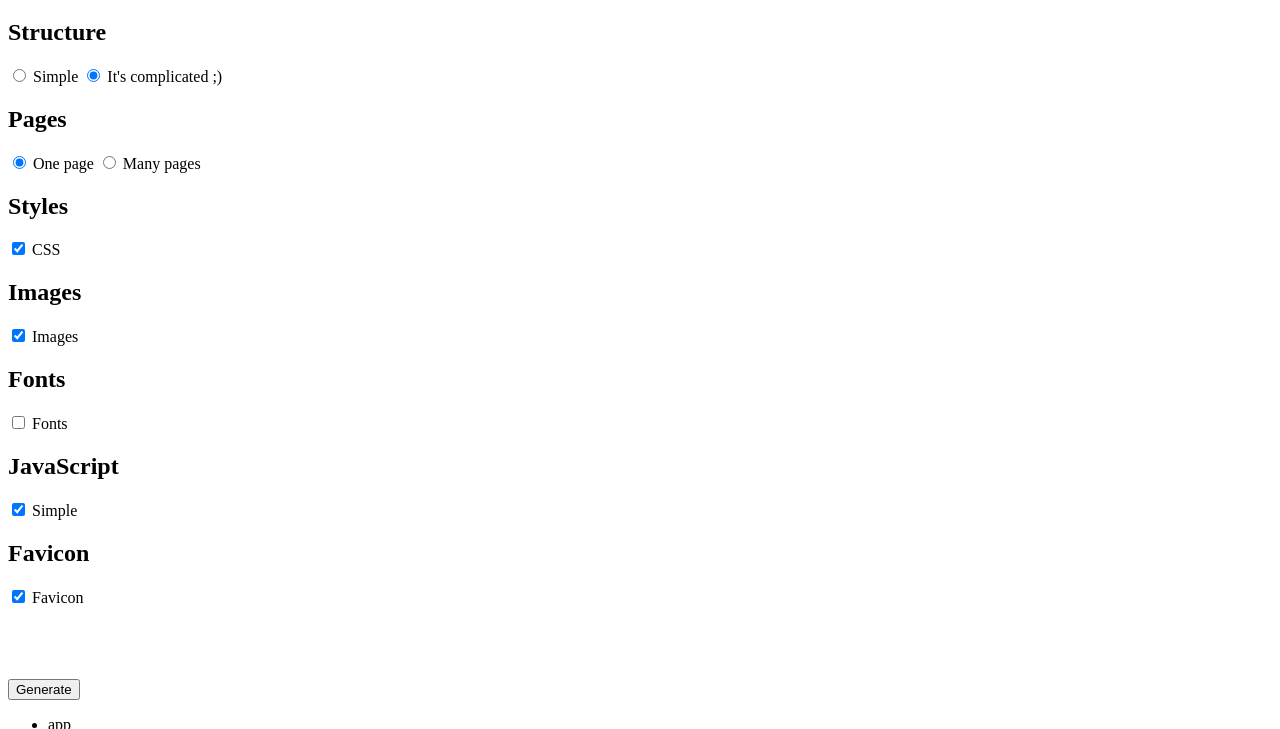
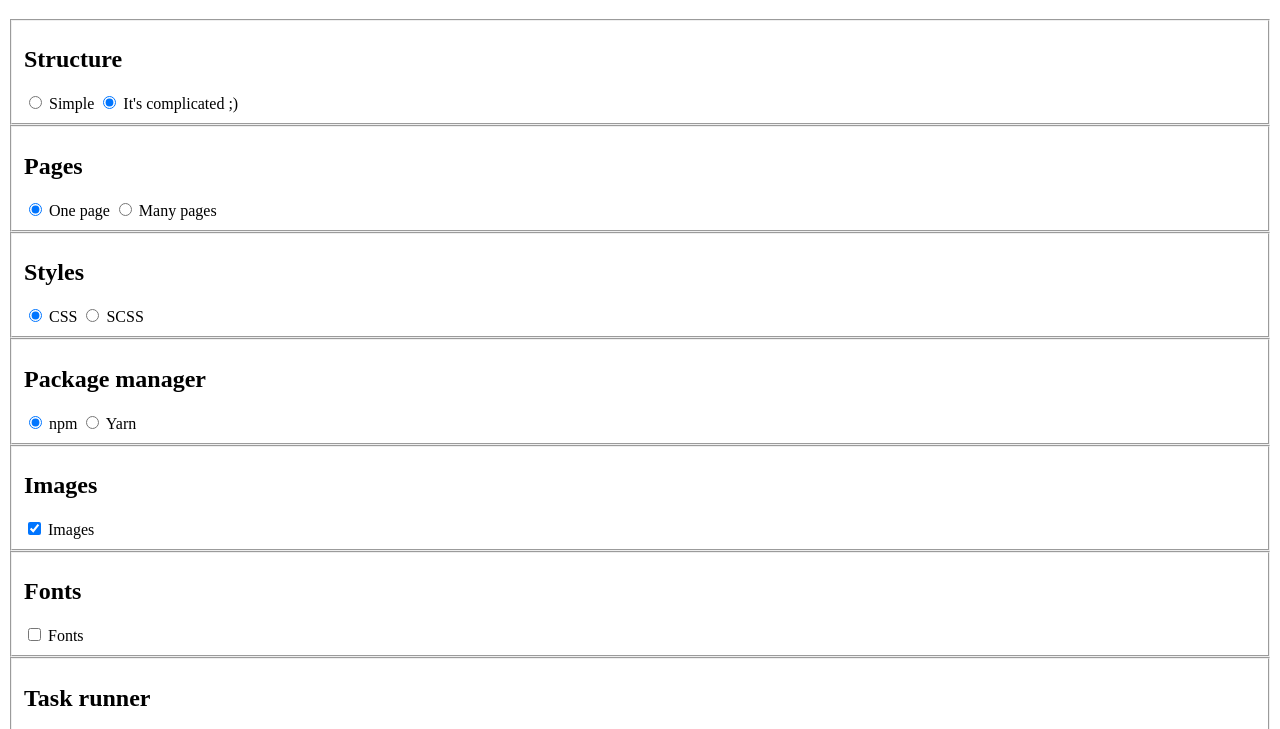
Before and after one commit to k-krusiec/treeConfigurator, a plain HTML site: page index.html in a window 1280 px wide. Both pictures are taken after a click on the radio button "It's complicated ;)". Shown: the part 61-790 px from the top of the page. Drawn offline with Linux system fonts and the light colour scheme.

Commit message:
Added switching between simple and complicated structure

```diff
--- a/css/style.css
+++ b/css/style.css
@@ -0,0 +1,3 @@
+.hidden {
+  display: none;
+}
--- a/index.html
+++ b/index.html
@@ -15,49 +15,92 @@
       <form action="index.html" method="post">
 
         <!-- simple tree -->
+        <fieldset>
           <h2>Structure</h2>
-        <input id="simple-structure" type="radio" name="structure" value="simple" checked>
-        <label for="simple-structure">Simple</label>
-        <input id="complicated-structure" type="radio" name="structure" value="complicated">
-        <label for="complicated-structure">It's complicated ;)</label>
+          <input id="simple" type="radio" name="structure" value="simple" checked>
+          <label for="simple">Simple</label>
+          <input id="complicated" type="radio" name="structure" value="complicated">
+          <label for="complicated">It's complicated ;)</label>
+        </fieldset>
         <!-- end of simple tree -->
 
         <!-- simple tree -->
+        <fieldset>
           <h2>Pages</h2>
           <input id="single" type="radio" name="pages" value="single" checked>
           <label for="single">One page</label>
           <input id="multiple" type="radio" name="pages" value="multiple">
           <label for="multiple">Many pages</label>
+        </fieldset>
+        <!-- end of simple tree -->
+
+
+        <!-- simple/complicated tree -->
+        <fieldset>
+          <h2>Styles</h2>
+          <div class="simple-set">
+            <input id="css" type="checkbox" name="css-styles" value="css" checked>
+            <label for="css">CSS</label>
+          </div>
+          <div class="complicated-set hidden">
+            <input id="css" type="radio" name="css-styles" value="css" checked>
+            <label for="css">CSS</label>
+            <input id="scss" type="radio" name="scss-styles" value="scss">
+            <label for="scss">SCSS</label>
+          </div>
+        </fieldset>
+        <!-- end of simple/complicated tree -->
+
+        <!-- complicated tree -->
+        <fieldset class="complicated-set hidden">
+          <h2>Package manager</h2>
+          <input id="npm" type="radio" name="npm" value="npm" checked>
+          <label for="npm">npm</label>
+          <input id="yarn" type="radio" name="yarn" value="yarn">
+          <label for="yarn">Yarn</label>
+        </fieldset>
+        <!-- end of complicated tree -->
+
+        <!-- simple tree -->
+        <fieldset>
+          <h2>Images</h2>
+          <input id="images" type="checkbox" name="images" value="images" checked>
+          <label for="images">Images</label>
+        </fieldset>
         <!-- end of simple tree -->
 
         <!-- simple tree -->
-        <h2>Styles</h2>
-        <input id="css" type="checkbox" name="css-styles" value="css" checked>
-        <label for="css">CSS</label>
-        <!-- end of simple tree -->
-
-        <!-- simple tree -->
-        <h2>Images</h2>
-        <input id="images" type="checkbox" name="images" value="images" checked>
-        <label for="images">Images</label>
-        <!-- end of simple tree -->
-
-        <!-- simple tree -->
+        <fieldset>
           <h2>Fonts</h2>
           <input id="fonts" type="checkbox" name="fonts" value="fonts">
           <label for="fonts">Fonts</label>
+        </fieldset>
         <!-- end of simple tree -->
 
-        <!-- simple tree -->
-        <h2>JavaScript</h2>
+        <!-- simple/complicated tree -->
+        <fieldset>
+          <h2>Task runner</h2>
+          <div class="simple-set">
             <input id="simple-js" type="checkbox" name="javascript" value="javascript" checked>
-        <label for="js">Simple</label>
-        <!-- end of simple tree -->
+            <label for="simple-js">Simple</label>
+          </div>
+          <div class="complicated-set hidden">
+            <input id="simple-js" type="radio" name="javascript" value="javascript" checked>
+            <label for="simple-js">Simple</label>
+            <input id="gulp" type="radio" name="javascript" value="gulp">
+            <label for="gulp">gulp</label>
+            <input id="webpack" type="radio" name="javascript" value="webpack">
+            <label for="webpack">webpack</label>
+          </div>
+        </fieldset>
+        <!-- end of simple/complicated tree -->
 
         <!-- simple tree -->
+        <fieldset>
           <h2>Favicon</h2>
           <input id="favicon" type="checkbox" name="favicon" value="favicon" checked>
           <label for="js">Favicon</label>
+        </fieldset>
         <!-- end of simple tree -->
 
         <br><br><br><br><br>
@@ -65,7 +108,7 @@
       </form>
       <div class="tree-view">
         <ul>
-          <li>app</li>
+          <li class="mainFolder">app</li>
         </ul>
       </div>
     </main>
--- a/js/app.js
+++ b/js/app.js
@@ -1,22 +1,40 @@
 (function () {
   const form = document.querySelector('form');
-  const input = form.querySelectorAll('input');
-  let structure = {};
-  let key;
-  let val;
+  const treeView = document.querySelector('.tree-view');
+  const structure = document.querySelectorAll('input[name="structure"]');
+  const simpleSet = document.querySelectorAll('.simple-set');
+  const complicatedSet = document.querySelectorAll('.complicated-set');
+  let itsComplicated = false;
+  let newUl = document.createElement('ul');
+  let newLi = document.createElement('li');
+  let mainFolder = treeView.children[0].children[0];
+  const element = '<ul class="complicated-folder"><li>src</li><li>dist</li></ul>';
 
-  for (var i = 0; i < input.length - 1; i++) {
-    key = input[i].name + '-' + input[i].value;
-    val = input[i].checked;
+  for (let i = 0, len = structure.length; i < len; i++) {
+    structure[i].addEventListener('change', function () {
+      if (this.value.toUpperCase() === 'COMPLICATED') {
+        for (let j = 0, setLength = simpleSet.length; j < setLength; j++) {
+          simpleSet[j].classList.add('hidden');
+        }
+        for (let j = 0, setLength = complicatedSet.length; j < setLength; j++) {
+          complicatedSet[j].classList.remove('hidden');
+        }
 
-    structure[key] = val;
+        mainFolder.insertAdjacentHTML('beforeend', element);
 
-    input[i].addEventListener('change', function () {
-      console.log(key + " " + this.checked);
-      console.log(this.type);
+        itsComplicated = true;
+      } else {
+        const complicatedFolder = document.querySelector('.complicated-folder');
+        for (let j = 0, setLength = simpleSet.length; j < setLength; j++) {
+          simpleSet[j].classList.remove('hidden');
+        }
+        for (let j = 0, setLength = complicatedSet.length; j < setLength; j++) {
+          complicatedSet[j].classList.add('hidden');
+        }
+        itsComplicated = false;
+      }
     })
+
   }
 
-  console.log(structure);
-
 })();
```
Lines whose indentation alone changed are shown as unchanged.
